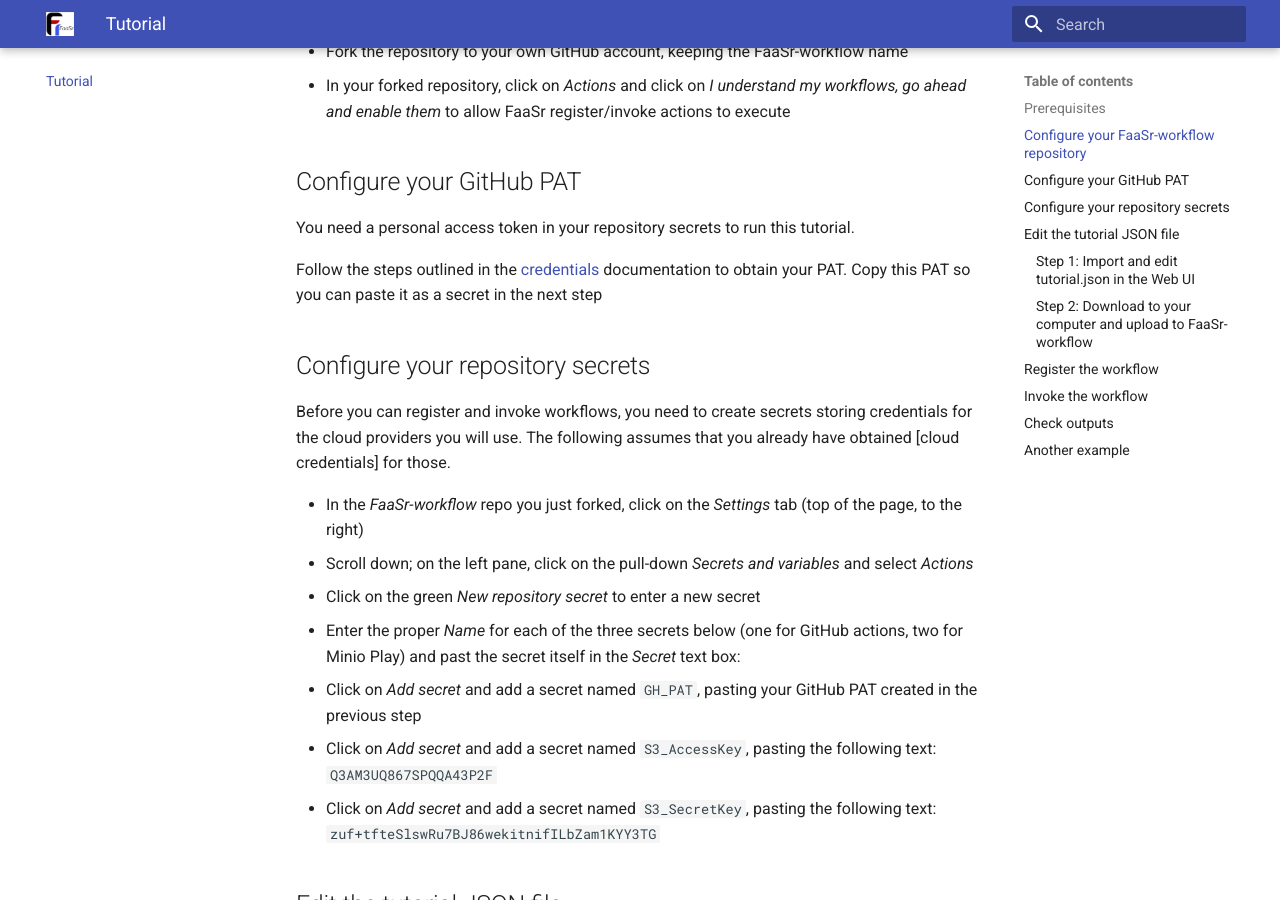
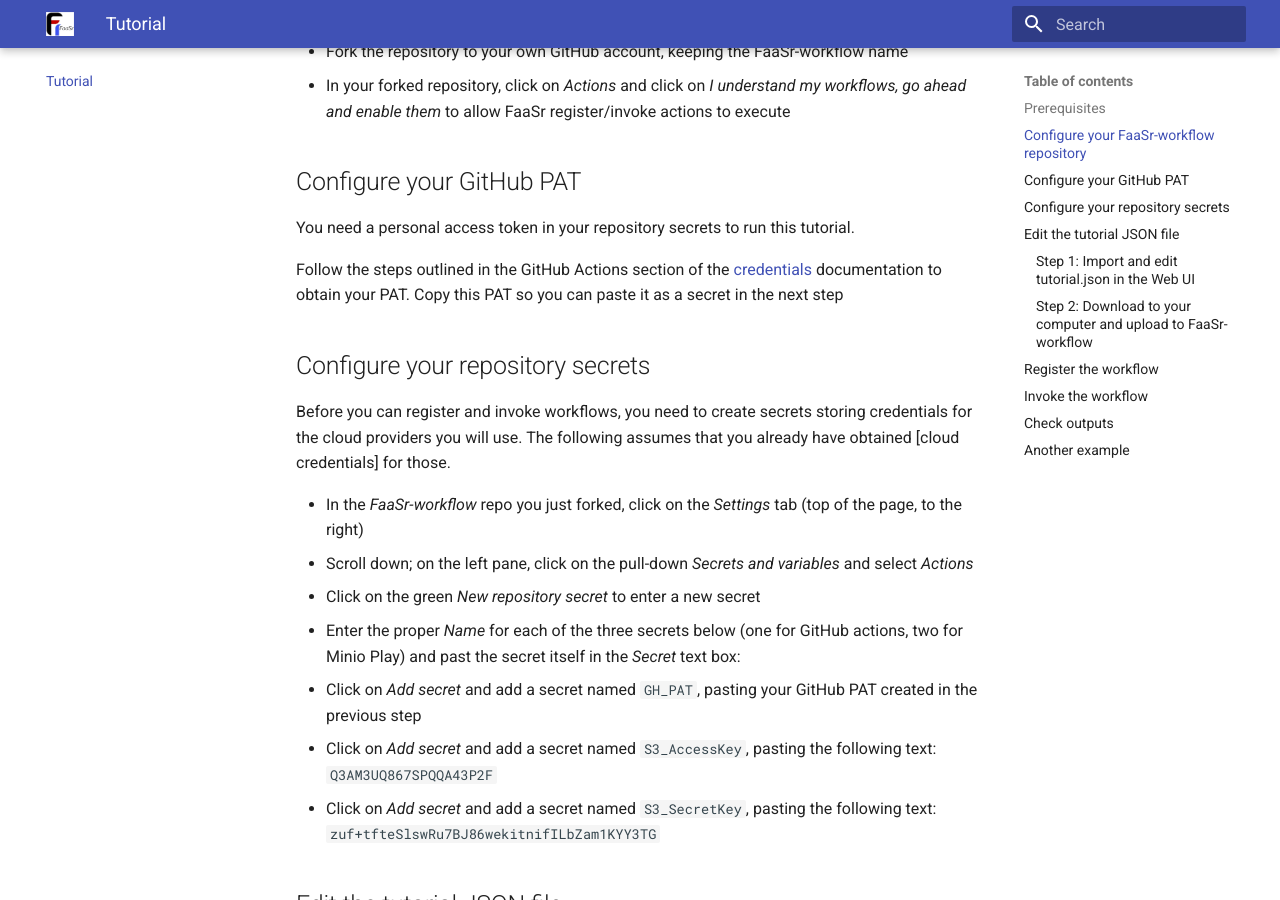
Before and after one commit to nolcut/FaaSr-Docs, an MkDocs documentation site: the page built from docs/tutorial.md, in a window 1280 px wide and 900 px high, scrolled down 599 px. Built offline with MkDocs 1.6.1 and Material for MkDocs 9.7.7, drawn with Linux system fonts in a browser that asks for light colours.

Commit message:
Explicitly link to GitHub Actions section of credentials page

```diff
--- a/docs/tutorial.md
+++ b/docs/tutorial.md
@@ -18,7 +18,7 @@ This is a one-time step you go through to set up your [workflow repository] to h
 
 You need a personal access token in your repository secrets to run this tutorial.
 
-Follow the steps outlined in the [credentials] documentation to obtain your PAT. Copy this PAT so you can paste it as a secret in the next step
+Follow the steps outlined in the GitHub Actions section of the [credentials] documentation to obtain your PAT. Copy this PAT so you can paste it as a secret in the next step
 
 ## Configure your repository secrets
 
@@ -88,7 +88,7 @@ The tutorial.json workflow is based on two R functions (start, compute_sum). Ano
 - `(FAASR INVOKE)` tutorialRpy.json
 
 [workflow repository]: workflow_repo.md
-[credentials]: credentials.md
+[credentials]: credentials.md#github-actions
 [FaaSr Workflow Builder Web UI]: https://faasr.io/FaaSr-workflow-builder/
 [register the workflow]: register_workflow.md
 [invoke the workflow]: invoke_workflow.md
```
